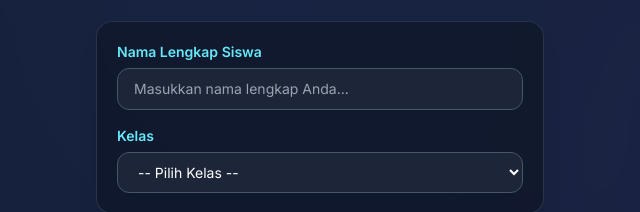
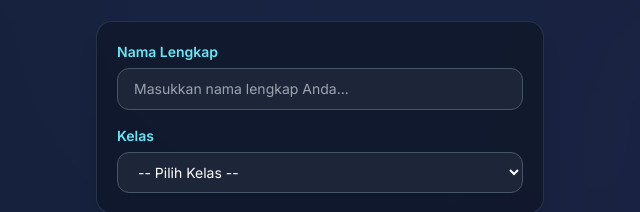
Before and after one commit to rouffadilah/ai_agent_digital_content, a plain HTML site: page index.html in a window 1280 px wide. Shown: the part 428-640 px from the top of the page, 320-960 px from the left. Drawn offline with nearby package versions, Linux system fonts and the light colour scheme.

Commit message:
Update label text for student name field

```diff
--- a/index.html
+++ b/index.html
@@ -298,7 +298,7 @@
 
             <div class="max-w-md mx-auto space-y-4 text-left bg-slate-900/80 p-5 rounded-2xl border border-slate-700/70 shadow-xl my-4">
                 <div>
-                    <label for="student-name" class="block text-sm font-semibold text-cyan-300 mb-1.5">Nama Lengkap Siswa</label>
+                    <label for="student-name" class="block text-sm font-semibold text-cyan-300 mb-1.5">Nama Lengkap</label>
                     <input type="text" id="student-name" placeholder="Masukkan nama lengkap Anda..." class="w-full bg-slate-800/90 border border-slate-600 focus:border-cyan-400 focus:ring-1 focus:ring-cyan-400 text-white rounded-xl px-4 py-2.5 outline-none transition text-sm">
                 </div>
                 <div>
```
